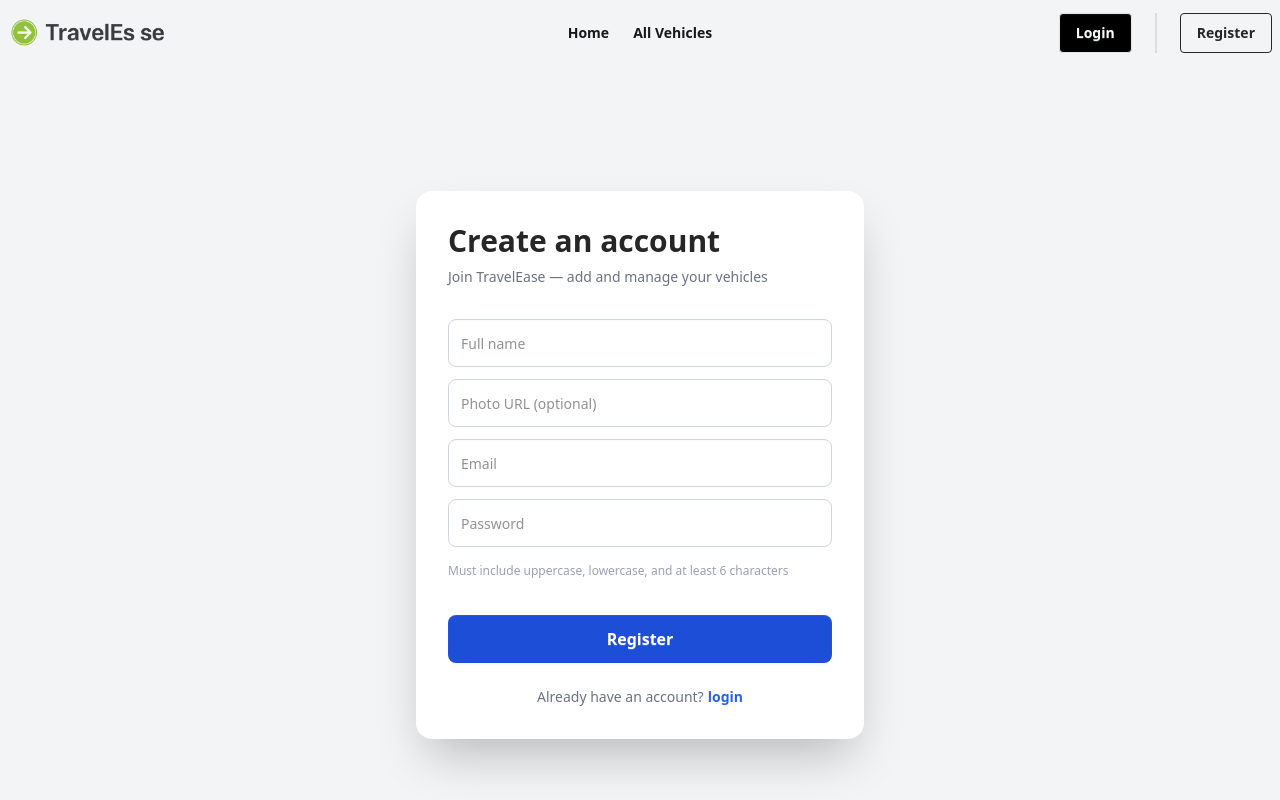
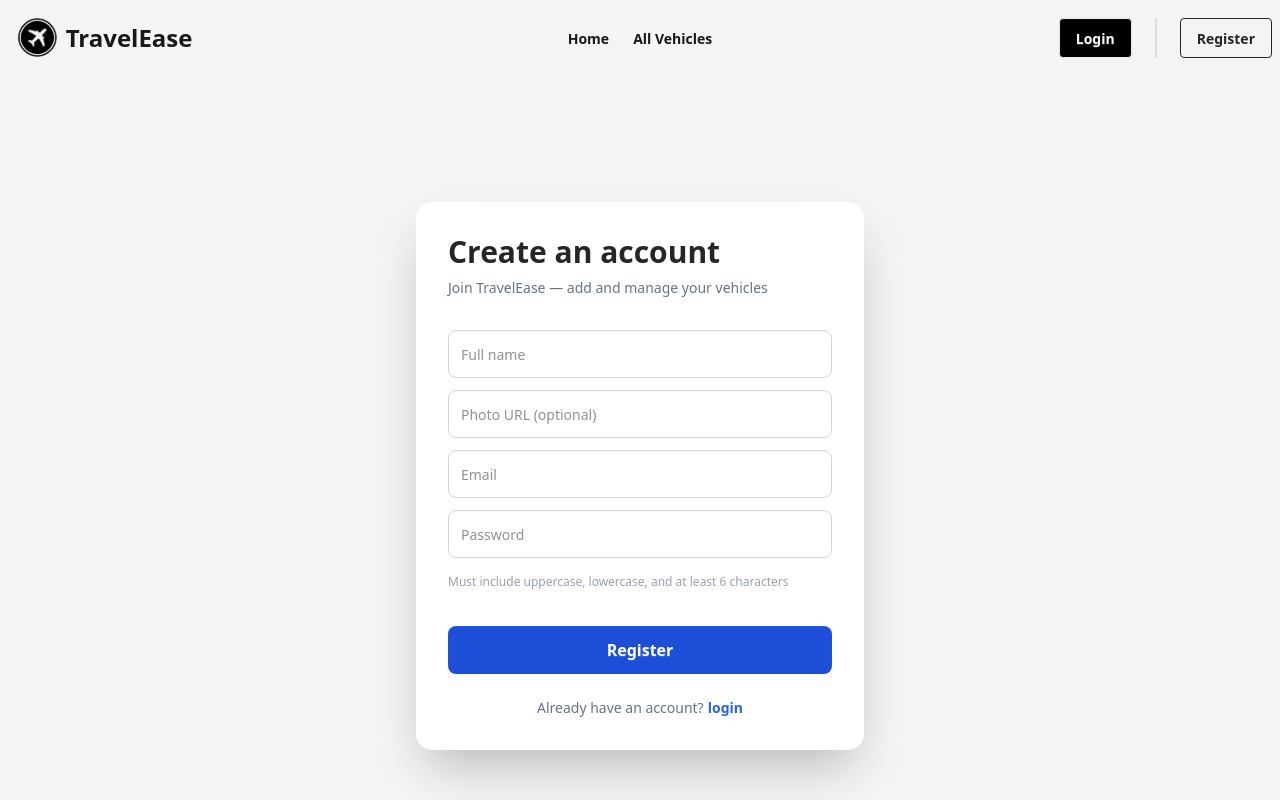
Before and after one commit to lizansarkar/Travel-Ease-Client, a React (Vite) app: page /register in a window 1280 px wide. Shown: the top 800 px of the page. Built offline with nearby package versions, Linux system fonts and the light colour scheme; no server answers.

Commit message:
register and login procces complete with firebase

```diff
--- a/src/components/Navbar.jsx
+++ b/src/components/Navbar.jsx
@@ -69,12 +69,13 @@ export default function Navbar() {
               {links}
             </ul>
           </div>
-          <a className="cursor-pointer">
+          <a className="flex items-center justify-center cursor-pointer">
             <img
-              src="/src/assets/travel-ease-logo.png"
+              src="/src/assets/icon1.png"
               alt=""
-              className="h-10"
+              className="h-15"
             />
+            <h1 className="font-bold text-xl md:text-2xl">TravelEase</h1>
           </a>
         </div>
         <div className="navbar-center hidden lg:flex">
--- a/src/index.css
+++ b/src/index.css
@@ -31,6 +31,12 @@ body {
   background-color: #f9fafb;
 }
 
+.menu a.active {
+  color: rgb(0, 0, 231);
+  text-decoration: underline;
+  transition: 0.5s;
+}
+
 @media (max-width: 768px) {
   .container {
     width: 100%;
--- a/src/layouts/MainLayout.jsx
+++ b/src/layouts/MainLayout.jsx
@@ -2,13 +2,22 @@ import React from "react";
 import { Outlet } from "react-router";
 import Navbar from "../components/Navbar";
 import Footer from "../components/Footer";
+import { Toaster } from "react-hot-toast";
 
 export default function MainLayout() {
   return (
     <div>
       <Navbar></Navbar>
-       <Outlet></Outlet>
+      <Outlet></Outlet>
       <Footer></Footer>
+
+      {/* for react tostify */}
+      <div>
+        <Toaster
+          position="top-center"
+          reverseOrder={false}
+        />
+      </div>
     </div>
   );
 }
--- a/src/pages/Auth/Login.jsx
+++ b/src/pages/Auth/Login.jsx
@@ -1,10 +1,11 @@
 import { AuthContext } from "../../context/AuthContext";
-import { Link } from "react-router";
+import { Link, useNavigate } from "react-router";
 import toast from "react-hot-toast";
 import { use } from "react";
 
 export default function Login() {
   const { signInWithGoogle, loginWithEmailPassword } = use(AuthContext);
+  const navigate = useNavigate();
 
   const handleGoogleSignIn = () => {
     signInWithGoogle()
@@ -36,7 +37,6 @@ export default function Login() {
 
   const handleLogin = (e) => {
     e.preventDefault();
-    console.log(e)
 
     const email = e.target.email.value;
     const password = e.target.password.value;
@@ -46,12 +46,13 @@ export default function Login() {
     .then(res => {
       const user = res.user;
       console.log(user)
+      toast.success("login successfull");
+      navigate("/");
     })
     .catch(error => {
       console.log(error)
     })
 
-    toast.success("login successfull");
   };
 
   return (
--- a/src/pages/Auth/Register.jsx
+++ b/src/pages/Auth/Register.jsx
@@ -1,24 +1,32 @@
-import { Link } from "react-router";
+import { Link, useNavigate } from "react-router";
 import { AuthContext } from '../../context/AuthContext';
 import { use } from "react";
 import toast from "react-hot-toast";
 
 export default function Register() {
   const {registerWithEmailPassword} = use(AuthContext);
+  const navigate = useNavigate();
 
   const handleRegister = (e) => {
     e.preventDefault();
-    console.log("Register Attempt:");
 
-    registerWithEmailPassword()
+    const name = e.target.name.value;
+    const photoUrl = e.target.photoUrl.value;
+    const email = e.target.email.value;
+    const password = e.target.password.value;
+    console.log(name, photoUrl, email, password)
+
+    registerWithEmailPassword(email, password)
     .then(res => {
       const user = res.user;
       console.log(user)
       toast.success("register successfull")
+      navigate("/");
     })
     .catch(error => {
       console.log(error)
-      toast.error("not a valid user")
+      toast.error(`Something went wrong. ${error.message}`)
+      // toast.error("Something went wrong.")
     })
   };
 
```
